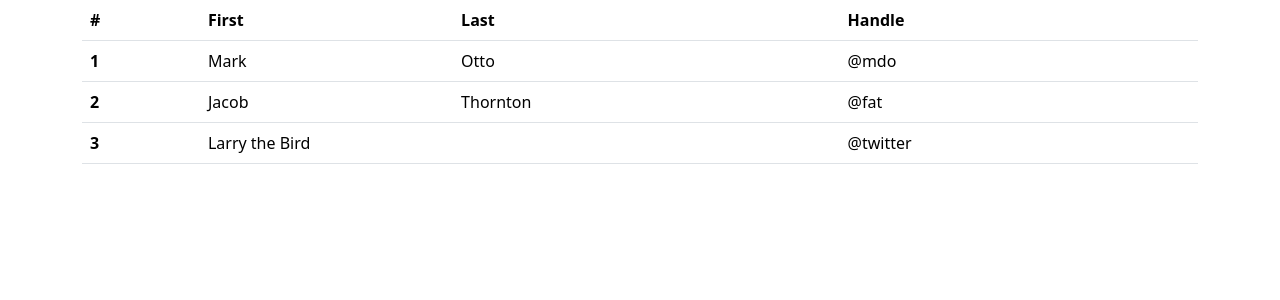
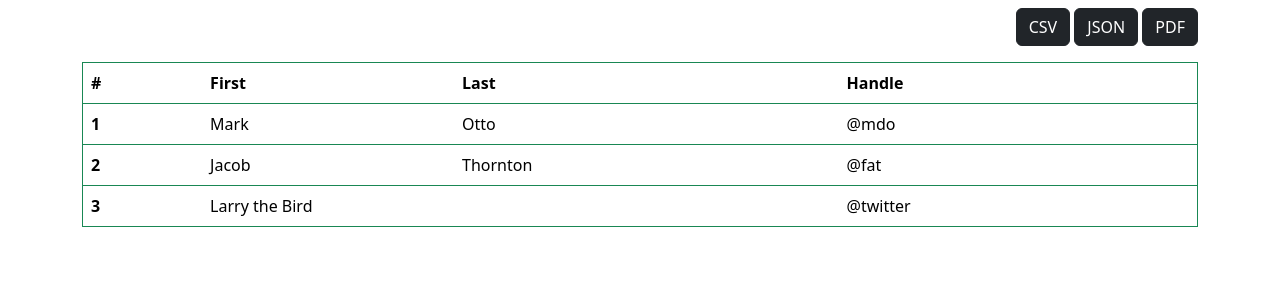
Before and after one commit to chanawit-k/django_exporting, a Django app: page / in a window 1280 px wide. Shown: the top 300 px of the page. Run offline with Django 5.2, Linux system fonts and the light colour scheme.

Commit message:
- add button export

```diff
--- a/django_exporting/customer/templates/customer/customer_list.html
+++ b/django_exporting/customer/templates/customer/customer_list.html
@@ -1,7 +1,16 @@
 {% extends 'base.html' %}
 {% load static %}
 {% block body %}
-<table class="table">
+<div class="d-flex flex-column bd-highlight gap-3">
+  <div class="d-flex justify-content-end">
+    <div class="gap-3" data-toggle="buttons">
+      <button type="button" class="btn btn-dark"><a class="text-white text-decoration-none" href="#" id="option1">CSV</a></button>
+      <button type="button" class="btn btn-dark"><a class="text-white text-decoration-none" href="#" id="option1">JSON</a></button>
+      <button type="button" class="btn btn-dark"><a class="text-white text-decoration-none" href="#" id="option1">PDF</a></button>
+    </div>
+  </div>
+
+  <table class="table border border-success">
     <thead>
       <tr>
         <th scope="col">#</th>
@@ -30,4 +39,6 @@
       </tr>
     </tbody>
   </table>
+</div>
+
 {% endblock body %}
--- a/django_exporting/templates/base.html
+++ b/django_exporting/templates/base.html
@@ -9,7 +9,7 @@
     <script src="https://cdn.jsdelivr.net/npm/bootstrap@5.3.3/dist/js/bootstrap.bundle.min.js" integrity="sha384-YvpcrYf0tY3lHB60NNkmXc5s9fDVZLESaAA55NDzOxhy9GkcIdslK1eN7N6jIeHz" crossorigin="anonymous"></script>
 </head>
 <body>
-    <div class="container">
+    <div class="container mt-2">
         {% block body %}
         {% endblock body %}
     </div>
```
